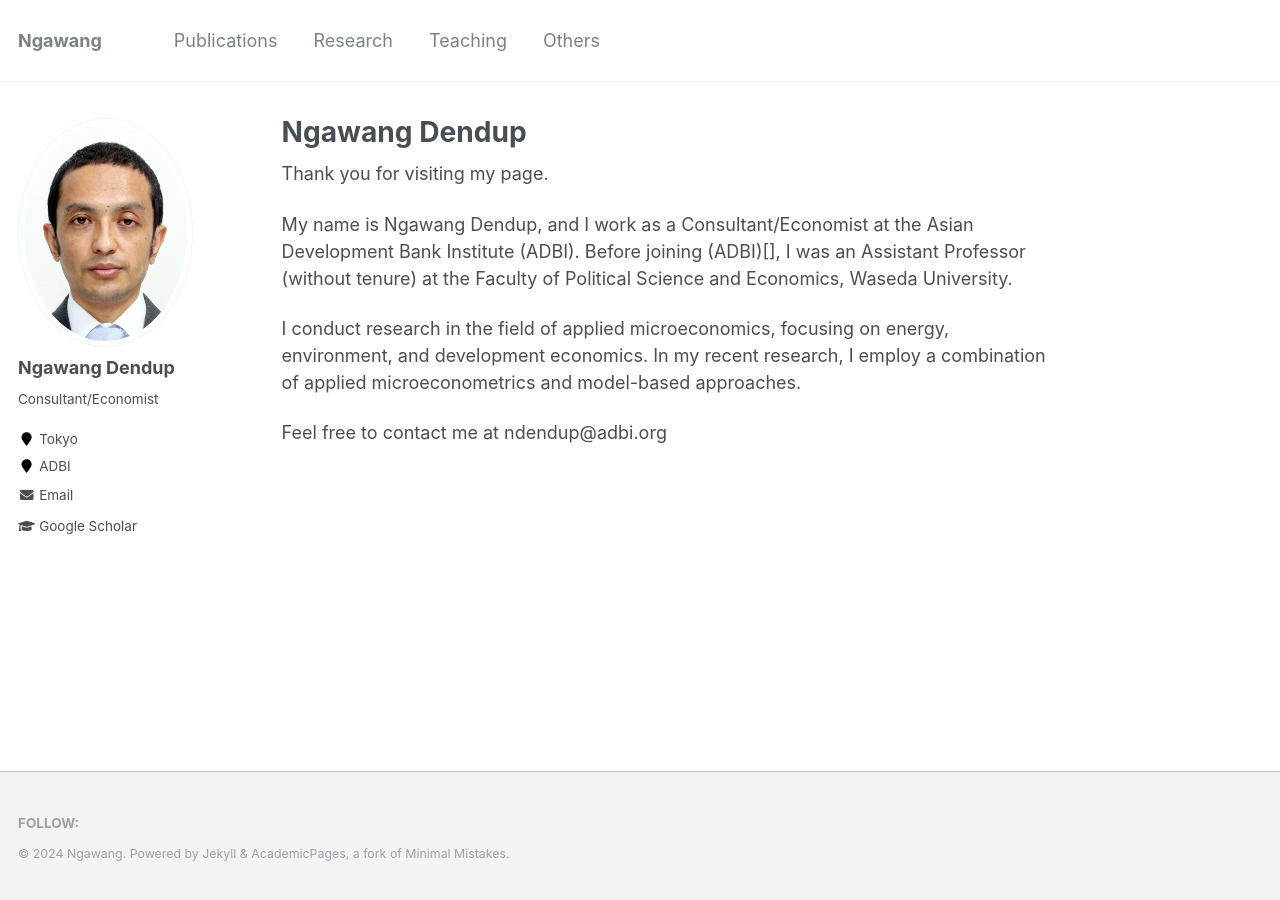
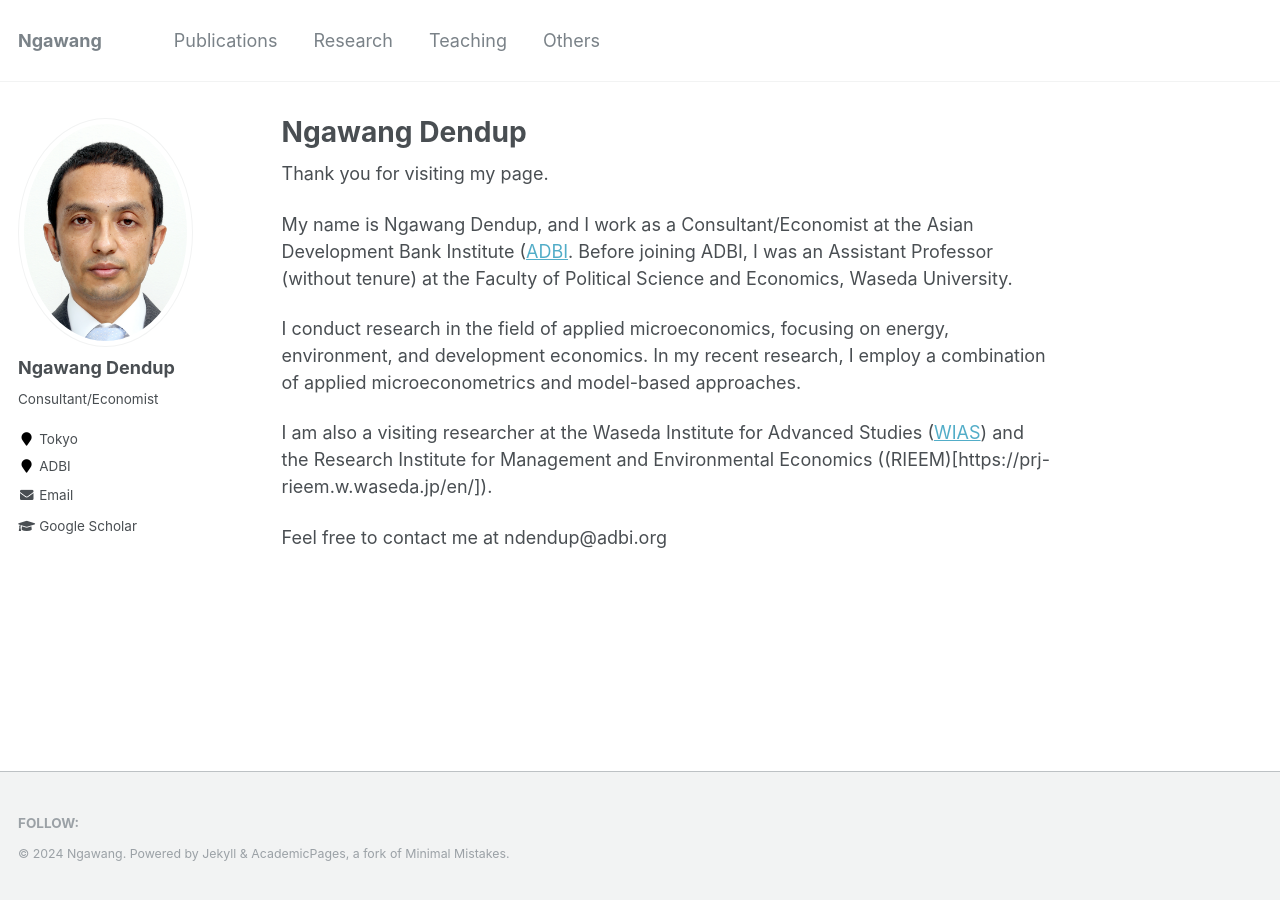
Before and after one commit to NgawangDendup/ngawangdendup.github.io, a Jekyll site: the page built from _pages/about.md, in a window 1280 px wide. Built offline with Jekyll 4.4.1, drawn with Linux system fonts in a browser that asks for light colours.

Commit message:
about page updates

```diff
--- a/_pages/about.md
+++ b/_pages/about.md
@@ -9,8 +9,10 @@ redirect_from:
 ---
 Thank you for visiting my page.
 
-My name is Ngawang Dendup, and I work as a Consultant/Economist at the Asian Development Bank Institute (ADBI). Before joining (ADBI)[], I was an Assistant Professor (without tenure) at the Faculty of Political Science and Economics, Waseda University.
+My name is Ngawang Dendup, and I work as a Consultant/Economist at the Asian Development Bank Institute ([ADBI]((https://www.adb.org/adbi/main)). Before joining ADBI, I was an Assistant Professor (without tenure) at the Faculty of Political Science and Economics, Waseda University.
 
 I conduct research in the field of applied microeconomics, focusing on energy, environment, and development economics. In my recent research, I employ a combination of applied microeconometrics and model-based approaches.
 
+I am also a visiting researcher at the Waseda Institute for Advanced Studies ([WIAS](https://www.waseda.jp/inst/wias/en/)) and the Research Institute for Management and Environmental Economics ((RIEEM)[https://prj-rieem.w.waseda.jp/en/]).
+
 Feel free to contact me at ndendup@adbi.org
```
